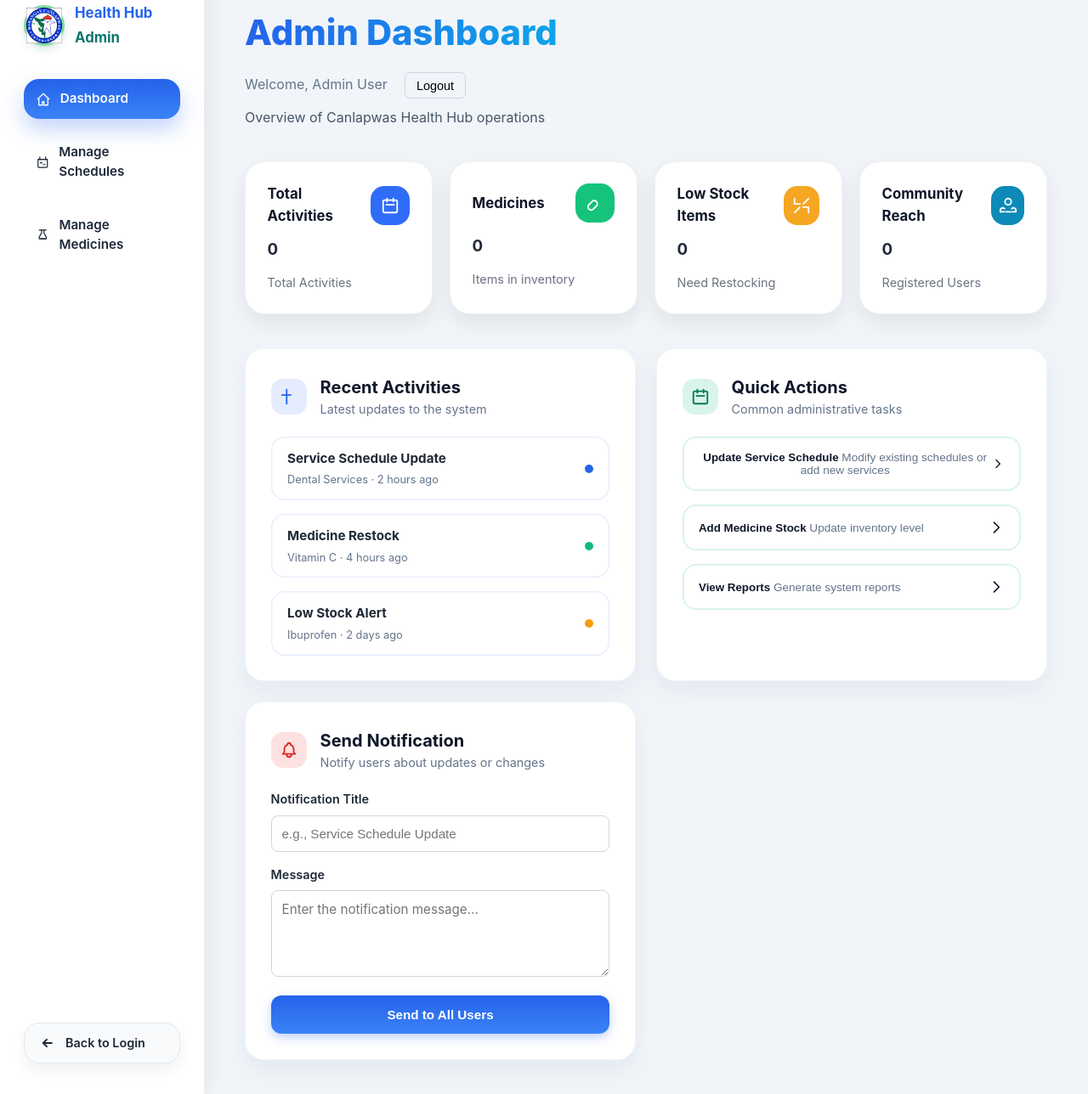
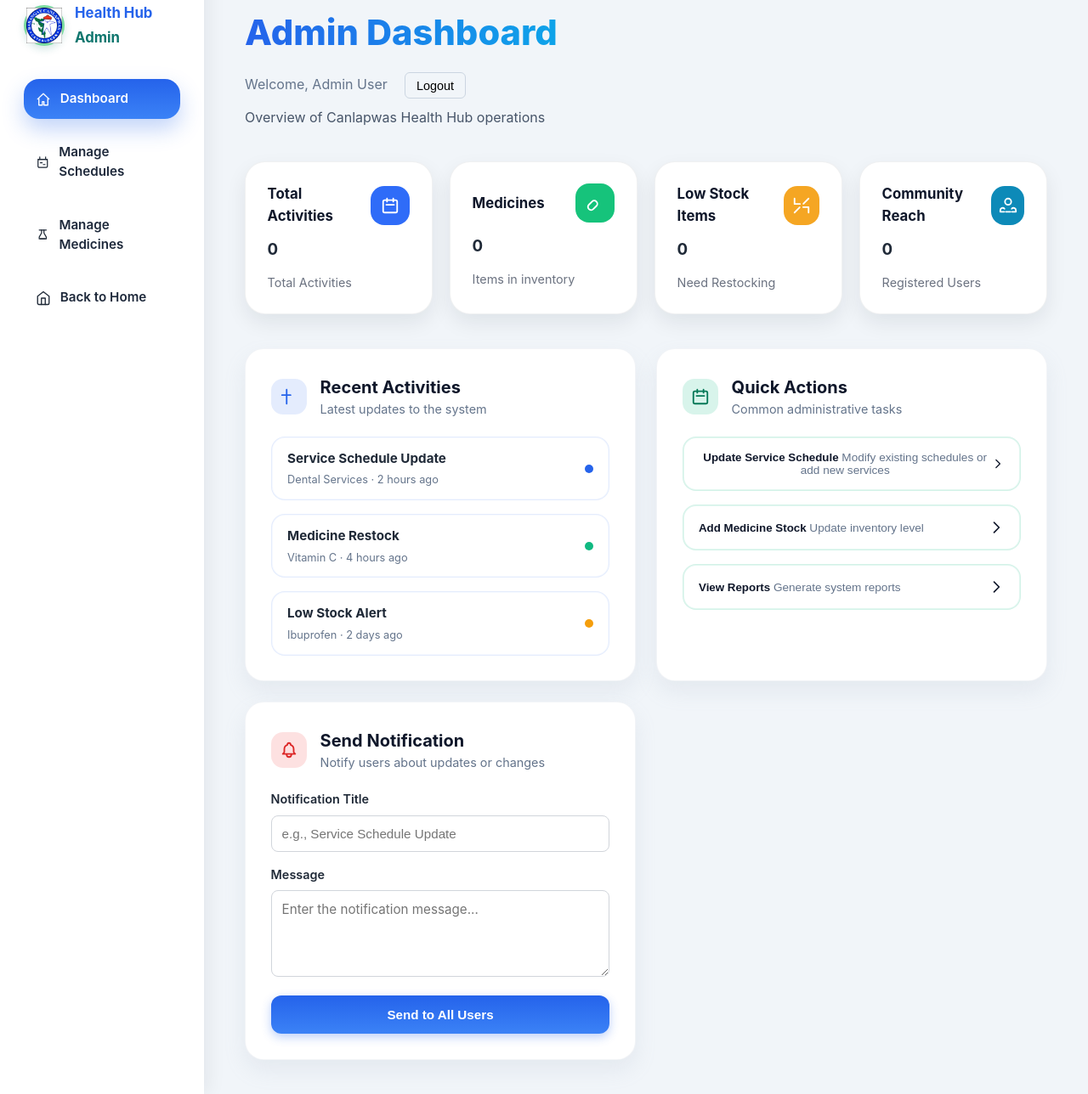
Before and after one commit to 1238501000011/CanlapwasHealthWensite, a plain HTML site: page Admin.html in a window 1280 px wide. Shown: the part 33-1321 px from the top of the page at 85% size. Drawn offline with Linux system fonts and the light colour scheme; a script that the page names is missing.

Commit message:
Force update fle

```diff
--- a/Admin.html
+++ b/Admin.html
@@ -594,15 +594,15 @@
                         <path d="M8 18h8" />
                     </svg>
                     Manage Medicines
+                </a>
+                <a href="Home.html" class="nav-link">
+                    <svg viewBox="0 0 24 24" fill="none" stroke="currentColor" stroke-width="1.8" stroke-linecap="round" stroke-linejoin="round">
+                        <path d="M3 9l9-7 9 7v11a2 2 0 0 1-2 2H5a2 2 0 0 1-2-2z" />
+                        <path d="M9 22V12h6v10" />
+                    </svg>
+                    Back to Home
+                </a>
             </nav>
-
-            <a href="Login.html" class="back-link">
-                <svg viewBox="0 0 24 24" fill="none" stroke="currentColor" stroke-width="2.4" stroke-linecap="round" stroke-linejoin="round">
-                    <path d="M19 12H7" />
-                    <path d="M12 7l-5 5 5 5" />
-                </svg>
-                Back to Login
-            </a>
         </aside>
 
         <main class="content">
```
